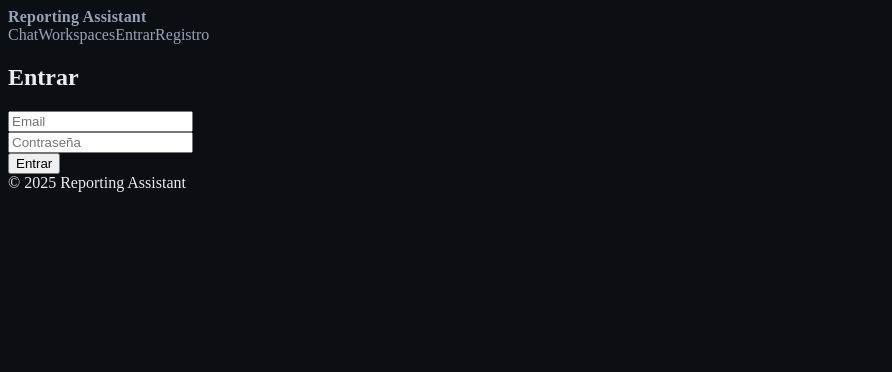
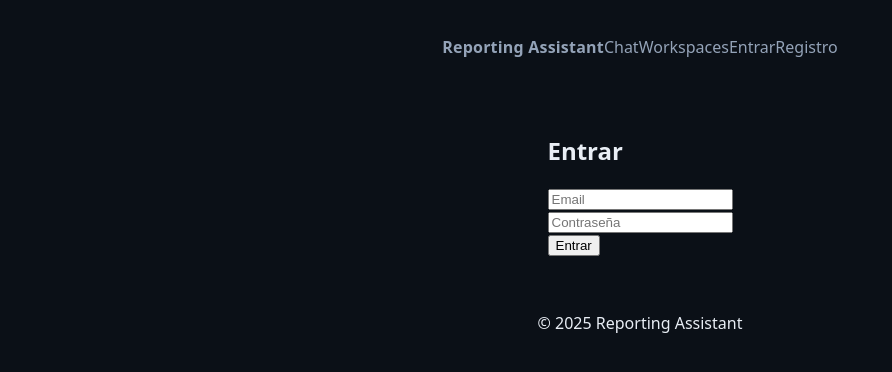
Before and after one commit to dsala1/reporting-assistant-starter, a Next.js app: page /login in a window 1280 px wide. Shown: the top 372 px of the page, without its empty margins (0-892 px from the left). Built offline with nearby package versions, Linux system fonts and the light colour scheme; no server answers.

Commit message:
Update globals.css

```diff
--- a/app/globals.css
+++ b/app/globals.css
@@ -1,80 +1,91 @@
-/* === Chat UI minimal, dark-friendly === */
+/* === Minimal Premium Chat UI === */
 
-:root {
-  --bg: #0b0f14;
-  --panel: #121821;
-  --text: #e8edf2;
-  --muted: #95a3b8;
-  --primary: #2563eb;
-  --bubble-user: #1e293b;
-  --bubble-assistant: #0f172a;
-  --chip: #1f2937;
-  --border: #1f2a37;
+:root{
+  --bg:#0b1017;
+  --panel:#101722;
+  --text:#e9eef5;
+  --muted:#94a3b8;
+  --border:#1f2a37;
+  --primary:#3b82f6;
+  --bubble:#0f172a;
+  --bubbleMe:#172032;
+  --chip:#1b2331;
 }
 
-html, body {
-  background: var(--bg);
-  color: var(--text);
+html,body{background:var(--bg);color:var(--text);font-family:ui-sans-serif,system-ui,Segoe UI,Roboto,Helvetica Neue,Arial,"Apple Color Emoji","Segoe UI Emoji";}
+a{color:var(--muted);text-decoration:none}
+a:hover{color:var(--text)}
+
+.shell{min-height:100vh;display:flex;flex-direction:column}
+.topbar{
+  position:sticky;top:0;z-index:50;background:#0b1220;
+  border-bottom:1px solid var(--border);
+  display:flex;align-items:center;justify-content:space-between;
+  padding:12px 20px
+}
+.brand{font-weight:700;letter-spacing:.2px}
+.nav{display:flex;gap:18px}
+.container{display:flex;justify-content:center;padding:28px 16px}
+.card{
+  width:100%;max-width:1000px;background:var(--panel);
+  border:1px solid var(--border);border-radius:14px;padding:18px;
+  box-shadow:0 10px 30px rgba(0,0,0,.25)
+}
+.card-head h1{font-size:18px;margin:0 0 8px}
+
+.attach{margin-top:8px}
+.attach-label{font-size:12px;color:var(--muted)}
+.attach-row{margin-top:8px}
+.attach input[type=file]{
+  background:#0b1220;border:1px solid var(--border);
+  border-radius:10px;padding:10px;color:var(--muted);width:100%
 }
 
-a { color: var(--muted); text-decoration: none; }
-a:hover { color: var(--text); }
+.chips{margin-top:10px;display:flex;flex-wrap:wrap;gap:8px}
+.chip{
+  background:var(--chip);border:1px solid var(--border);
+  color:var(--text);padding:6px 10px;border-radius:999px;font-size:12px
+}
+.chip.use{border-color:var(--primary);color:#eaf1ff}
 
-.chat-shell { min-height: 100vh; display: flex; flex-direction: column; }
+.messages{margin-top:16px;display:flex;flex-direction:column;gap:14px;max-height:58vh;overflow-y:auto;padding-right:6px}
+.row{display:flex;gap:12px;align-items:flex-start}
+.badge{
+  width:28px;height:28px;border-radius:50%;
+  border:1px solid var(--border);display:flex;align-items:center;justify-content:center;
+  font-size:12px;background:#0c1220;color:#c8d2e5
+}
+.bubble{
+  background:var(--bubble);border:1px solid var(--border);
+  border-radius:12px;padding:12px 14px;max-width:78ch;line-height:1.45
+}
+.row.user .bubble{background:var(--bubbleMe)}
+.bubble p{margin:0 0 8px}
+.bubble p:last-child{margin:0}
 
-.chat-topbar {
-  display:flex; align-items:center; justify-content:space-between;
-  padding: 14px 22px; background: #0b1220; border-bottom: 1px solid var(--border);
-  position: sticky; top: 0; z-index: 30;
+/* Markdown tables */
+.bubble table{border-collapse:collapse;width:100%;font-size:14px}
+.bubble th,.bubble td{border:1px solid var(--border);padding:6px 8px;text-align:left}
+.bubble thead th{background:#0d1524}
+
+/* typing dots */
+.bubble.typing{display:flex;gap:6px}
+.bubble.typing span{
+  width:6px;height:6px;border-radius:50%;background:var(--muted);animation:blink 1s infinite ease-in-out
 }
-.brand { font-weight: 700; letter-spacing: .2px; }
-.nav a { margin-left:18px; font-size:14px; }
+.bubble.typing span:nth-child(2){animation-delay:.1s}
+.bubble.typing span:nth-child(3){animation-delay:.2s}
+@keyframes blink{0%,80%,100%{opacity:.4;transform:scale(.8)}40%{opacity:1;transform:scale(1)}}
 
-.chat-main { display:flex; justify-content:center; padding: 28px 16px; }
-.panel { width: 100%; max-width: 960px; background: var(--panel); border: 1px solid var(--border); border-radius: 14px; padding: 18px; }
-.panel-title { font-weight: 700; margin-bottom: 12px; }
+.send{margin-top:14px;display:flex;gap:10px;align-items:flex-end}
+.input{
+  flex:1;background:#0b1220;color:var(--text);
+  border:1px solid var(--border);border-radius:10px;padding:10px 12px;resize:vertical
+}
+.btn{
+  background:var(--primary);border:none;color:#fff;padding:10px 14px;
+  border-radius:10px;font-weight:600;cursor:pointer
+}
+.btn:disabled{opacity:.6;cursor:default}
 
-.attachments .row { display:flex; align-items:center; gap: 12px; }
-.attachments .label { font-size: 13px; color: var(--muted); min-width: 200px; }
-.attachments input[type="file"] { background: #0d1422; border: 1px solid var(--border); padding: 8px; border-radius: 8px; color: var(--muted); }
-.chips { margin-top: 10px; display:flex; flex-wrap:wrap; gap: 8px; }
-.chip { background: var(--chip); color: var(--text); border: 1px solid var(--border); padding: 6px 10px; border-radius: 999px; font-size: 12px; }
-
-.messages { margin-top: 18px; display:flex; flex-direction:column; gap: 14px; max-height: 56vh; overflow-y: auto; padding-right: 6px; }
-.bubble { display:flex; gap: 10px; }
-.bubble .avatar { width: 28px; height: 28px; display:flex; align-items:center; justify-content:center; background:#0c1220; border:1px solid var(--border); border-radius: 50%; font-size: 15px; }
-.bubble .content { background: var(--bubble-assistant); border: 1px solid var(--border); border-radius: 12px; padding: 12px 14px; max-width: 78ch; line-height: 1.45; }
-.bubble.user .content { background: var(--bubble-user); }
-.bubble .content p { margin: 0 0 8px; }
-.bubble .content p:last-child { margin-bottom: 0; }
-
-/* Markdown tables bonitas */
-.bubble .content table { border-collapse: collapse; width: 100%; font-size: 14px; }
-.bubble .content th, .bubble .content td { border: 1px solid var(--border); padding: 6px 8px; text-align: left; }
-.bubble .content thead th { background: #0d1524; }
-
-/* typing indicator */
-.typing .dot {
-  display:inline-block; width:8px; height:8px; margin-right:5px; border-radius:50%;
-  background: var(--muted); animation: bounce 1s infinite ease-in-out;
-}
-.typing .dot:nth-child(2){ animation-delay: .1s; }
-.typing .dot:nth-child(3){ animation-delay: .2s; }
-
-@keyframes bounce {
-  0%,80%,100% { transform: scale(0.6); opacity: 0.5; }
-  40% { transform: scale(1); opacity: 1; }
-}
-
-.sendbar { margin-top: 14px; display:flex; gap: 10px; align-items:flex-end; }
-.input {
-  flex:1; background:#0b1220; color:var(--text);
-  border: 1px solid var(--border); border-radius: 10px; padding: 10px 12px; resize: vertical;
-}
-.btn {
-  background: var(--primary); border: none; color: white; padding: 10px 14px;
-  border-radius: 10px; cursor: pointer; font-weight:600;
-}
-.btn:disabled { opacity: 0.6; cursor: default; }
-
-.chat-footer { text-align:center; color: var(--muted); padding: 20px 0; }
+.foot{text-align:center;color:var(--muted);padding:18px 0}
```
